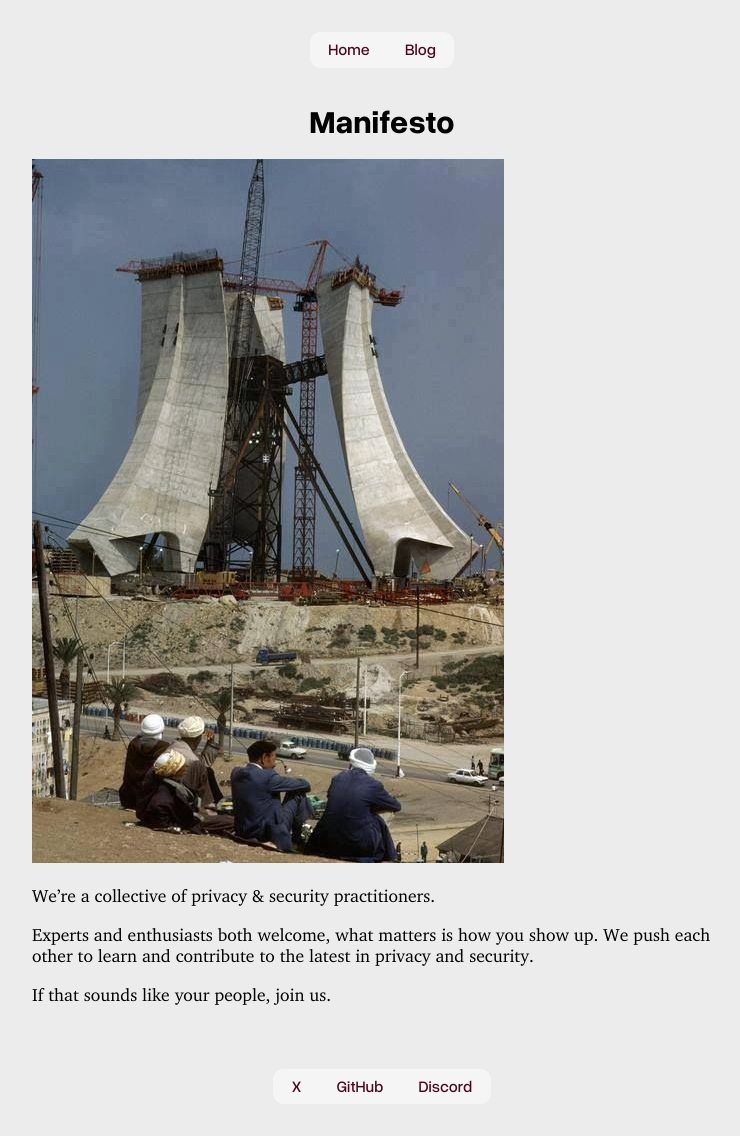
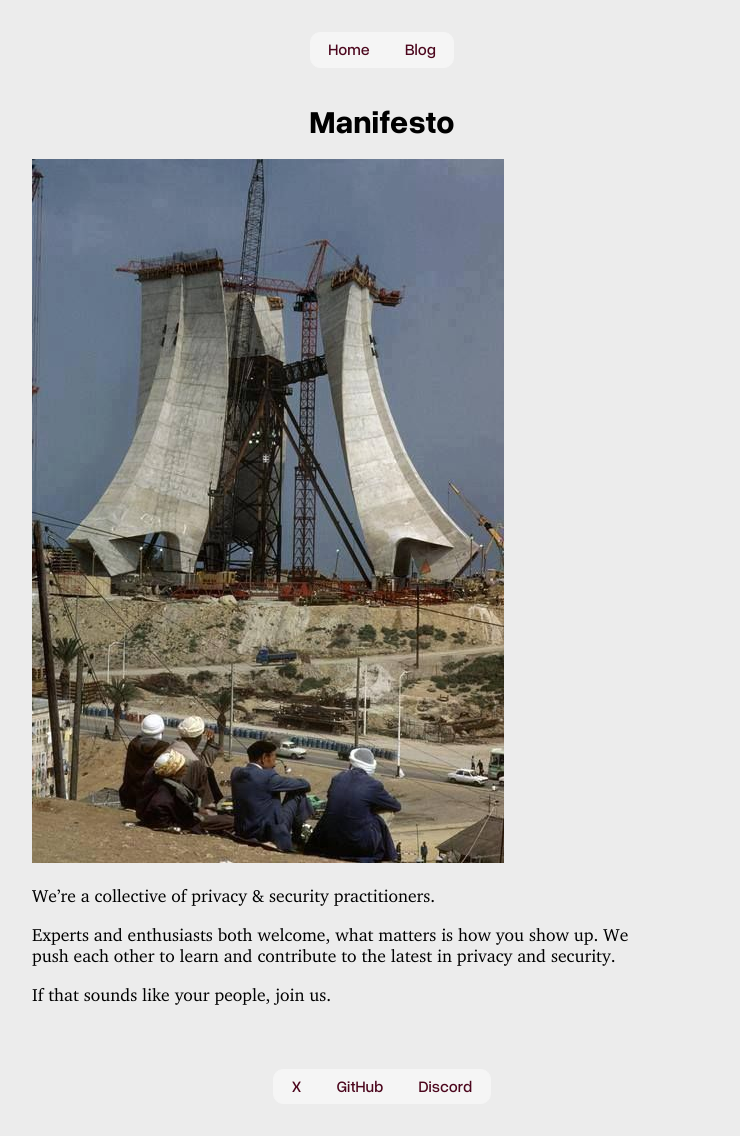
Before and after one commit to e11iptic/e11iptic.github.io, a Jekyll site: the page built from _posts/2025-11-02-Manifesto.md, in a window 1280 px wide. Shown: the whole page, without its empty margins (258-998 px from the left). Built offline with Jekyll 4.4.1, drawn with Linux system fonts in a browser that asks for light colours.

```diff
--- a/_sass/main.scss
+++ b/_sass/main.scss
@@ -135,8 +135,8 @@
         }
     }
 
-    // Main content
     .post-content {
+        width: var(--content-width);
         line-height: 1.2;
         margin-bottom: 2rem;
 
```
